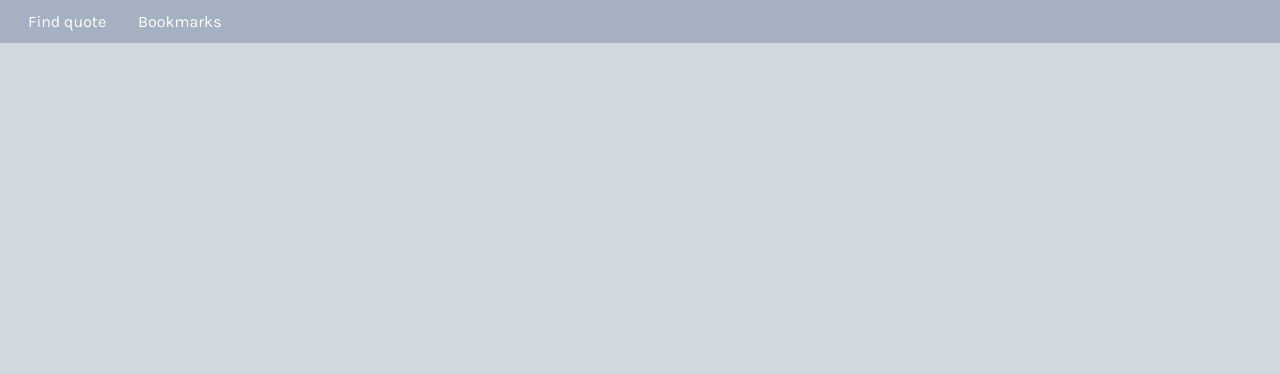
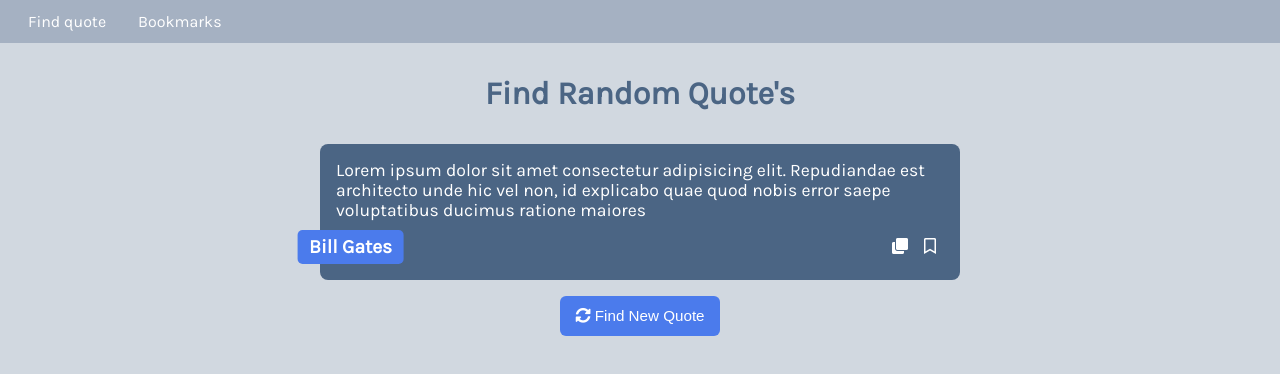
Before and after one commit to hooman182/quoter-finder-vue, a Vue app: page / in a window 1280 px wide. Shown: the top 374 px of the page. Built offline with nearby package versions, Linux system fonts and the light colour scheme.

Commit message:
Import TheContent component
Create new elements in home view

```diff
--- a/src/views/Home.vue
+++ b/src/views/Home.vue
@@ -1,10 +1,26 @@
 <template>
   <div class="home">
+    <main class="main">
+      <h1 class="view-title">find random quote's</h1>
+      <TheContent />
+      <button class="btn btn-primary">
+        <i class="fas fa-sync-alt"></i>
+        Find New Quote
+      </button>
+    </main>
   </div>
 </template>
 
 <script>
+import TheContent from "@/components/TheContent";
 export default {
   name: "Home",
+  components: { TheContent },
 };
 </script>
+
+<style lang="scss" scoped>
+.main {
+  @include flex(column, none, center);
+}
+</style>
```
